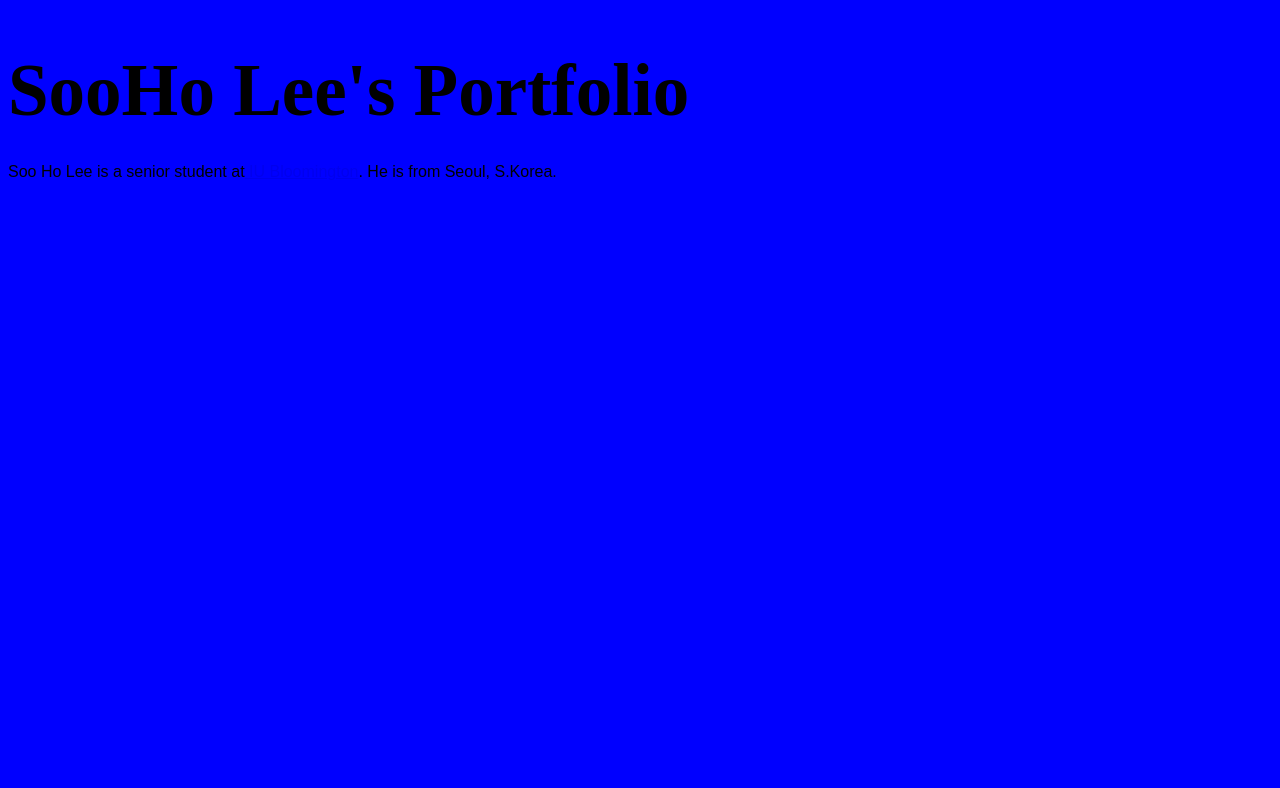
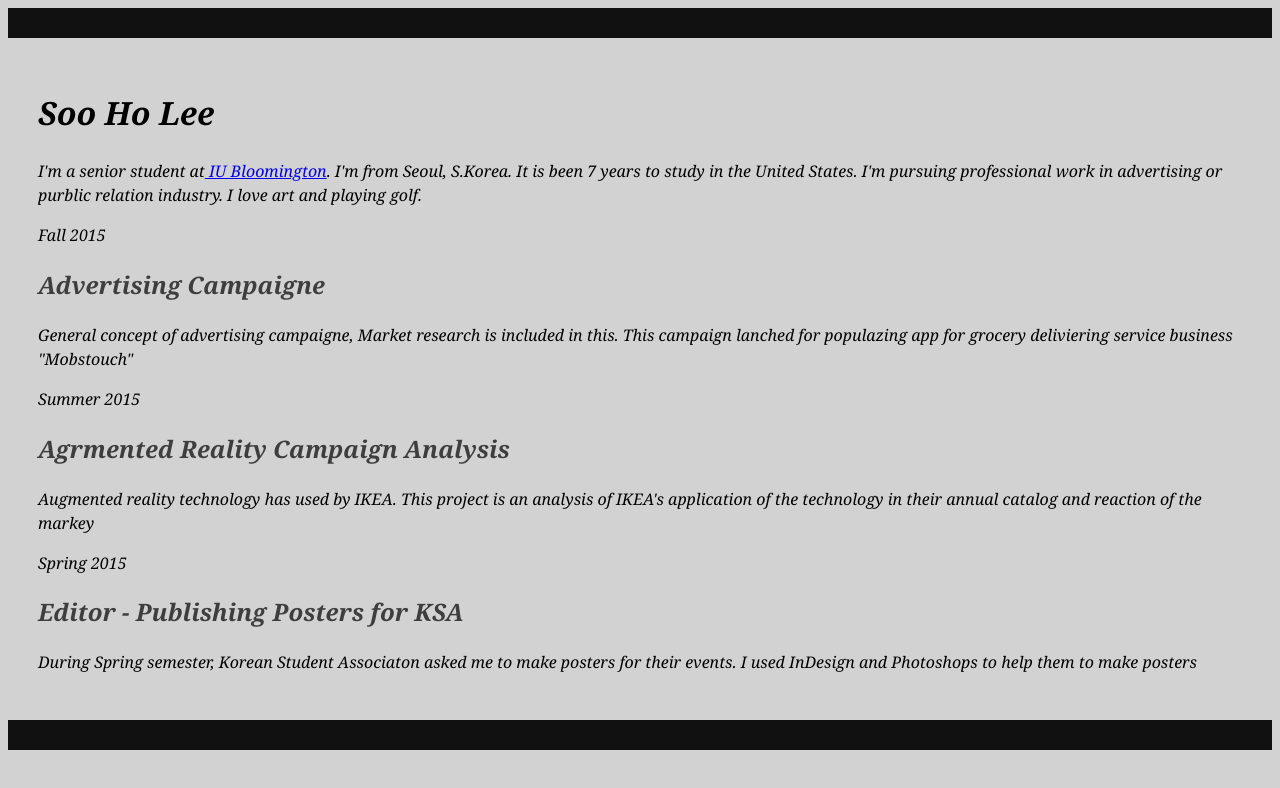
Before and after one commit to lee636/lee636.github.io, a plain HTML site: page index.html in a window 1280 px wide. Drawn offline with Linux system fonts and the light colour scheme.

Commit message:
Projects Change.
Tried to put reset.css into index after link of style.css but border
and background color still left on the site

```diff
--- /dev/null
+++ b/css/reset.css
@@ -0,0 +1,49 @@
+reset.css
+/* http://meyerweb.com/eric/tools/css/reset/
+   v2.0 | 20110126
+   License: none (public domain)
+*/
+
+html, body, div, span, applet, object, iframe,
+h1, h2, h3, h4, h5, h6, p, blockquote, pre,
+a, abbr, acronym, address, big, cite, code,
+del, dfn, em, img, ins, kbd, q, s, samp,
+small, strike, strong, sub, sup, tt, var,
+b, u, i, center,
+dl, dt, dd, ol, ul, li,
+fieldset, form, label, legend,
+table, caption, tbody, tfoot, thead, tr, th, td,
+article, aside, canvas, details, embed,
+figure, figcaption, footer, header, hgroup,
+menu, nav, output, ruby, section, summary,
+time, mark, audio, video {
+	margin: 0;
+	padding: 0;
+	border: 0;
+	font-size: 100%;
+	font: inherit;
+	vertical-align: baseline;
+}
+/* HTML5 display-role reset for older browsers */
+article, aside, details, figcaption, figure,
+footer, header, hgroup, menu, nav, section {
+	display: block;
+}
+body {
+	line-height: 1;
+}
+ol, ul {
+	list-style: none;
+}
+blockquote, q {
+	quotes: none;
+}
+blockquote:before, blockquote:after,
+q:before, q:after {
+	content: '';
+	content: none;
+}
+table {
+	border-collapse: collapse;
+	border-spacing: 0;
+}
--- a/css/style.css
+++ b/css/style.css
@@ -1,11 +1,15 @@
-body {
-  background-color: blue;
+body{
+font-size: 16px;
+  font-family: Georgia, serif;
+  line-height: 1.5;
+  font-style: italic;
+  border-top: 30px solid #111;
+  border-bottom: 30px solid #111;
+  background-color: rgb(210,210,210);
+  padding: 30px
 }
-body {margin-bottom: black;}
-h1 {
-  font-size: 73px;
-  margin-bottom: 30px;
+.projects{
 }
-p {
-  font-family: sans-serif;
+h2{
+opacity: .7;
 }
--- a/index.html
+++ b/index.html
@@ -1,20 +1,35 @@
 
 <!doctype html>
-
       <html lang="en">
       <head>
           <meta charset="utf-8">
 
-          <title>SooHo Lee's Portfolio</title>
+          <title>SooHo Lee</title>
           <meta name="description" content="Web Design Work by SooHo Lee">
           <meta name="author" content="SooHo Lee">
-
           <link rel="stylesheet" href="css/style.css">
       </head>
-
       <body>
-      	<!-- The goods go here. -->
-      	<h1>SooHo Lee's Portfolio</h1>
-              <p>Soo Ho Lee is a senior student at<a href="http://journalism.indiana.edu/"> IU Bloomington</a>. He is from Seoul, S.Korea.</p>
-      </body>
-      </html>
+        <div class="header">
+      	<h1>Soo Ho Lee</h1>
+              <p>I'm a senior student at<a href="http://journalism.indiana.edu/"> IU Bloomington</a>. I'm from Seoul, S.Korea. It is been 7 years to study in the United States. I'm pursuing professional work in advertising or purblic relation industry. I love art and playing golf. </p>
+            </div> <!-- end HEADER -->
+            <div class="projects">
+              <div class="project">
+                <span class="date">Fall 2015</span>
+<h2>Advertising Campaigne</h2>
+<p>General concept of advertising campaigne, Market research is included in this. This campaign lanched for populazing app for grocery deliviering service business "Mobstouch"</p>
+</div>
+<div class="project">
+  <span class="date"> Summer 2015 </span>
+  <h2>Agrmented Reality Campaign Analysis</h2>
+  <p>Augmented reality technology has used by IKEA. This project is an analysis of IKEA's application of the technology in their annual catalog and reaction of the markey </p>
+  </div>
+<div class="project">
+<span class="date">Spring 2015 </span>
+<h2>Editor - Publishing Posters for KSA</h2>
+<p>During Spring semester, Korean Student Associaton asked me to make posters for their events. I used InDesign and Photoshops to help them to make posters
+</p>
+</div><!-- end PROJECTS -->
+</body>
+</html>
```
